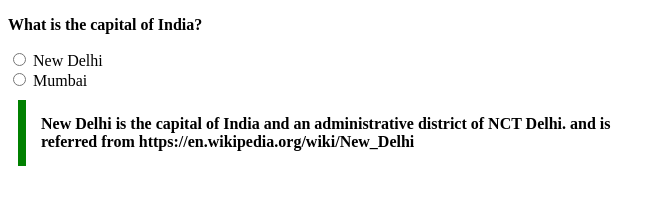
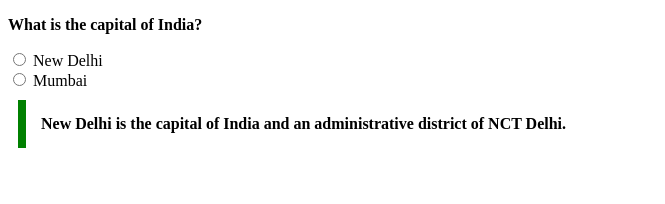
Before and after one commit to acciojob/trivia-Abhirami-B, a website: page main.html in a window 1280 px wide. Shown: the whole page, without its empty margins (0-665 px from the left). Drawn offline with Linux system fonts and the light colour scheme.

Commit message:
completed the assignment

```diff
--- a/main.html
+++ b/main.html
@@ -14,7 +14,7 @@
 	<input type="radio" value="New Delhi">	New Delhi <br>
 	<input type="radio" value="Mumbai"> Mumbai <br>
 	<blockquote cite=" https://en.wikipedia.org/wiki/New_Delhi" >
-		New Delhi is the capital of India and an administrative district of NCT Delhi. and is referred from https://en.wikipedia.org/wiki/New_Delhi
+		New Delhi is the capital of India and an administrative district of NCT Delhi.
 	</blockquote>
 
 </form>
```
